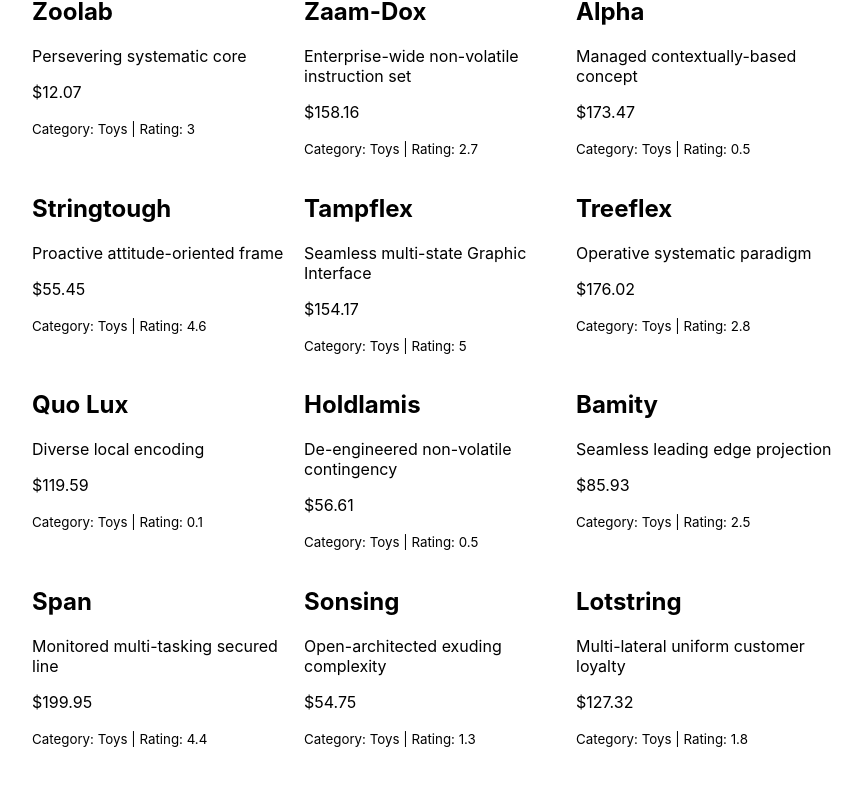
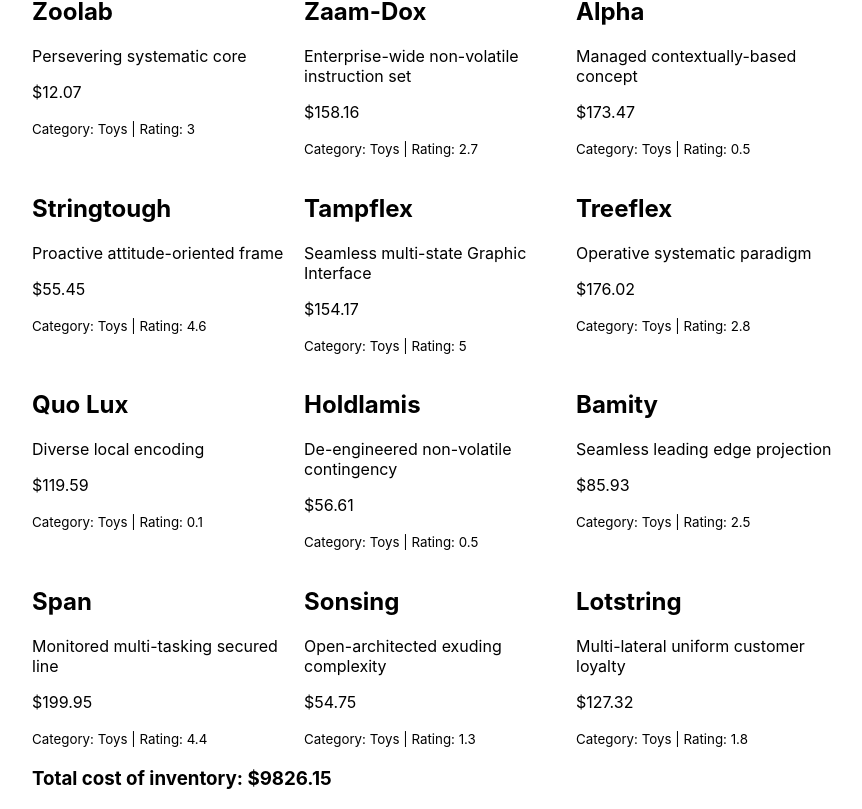
Before and after one commit to djaskulak/react-product-list, a React (Create React App) app: page / in a window 1280 px wide. Shown: the part 361-1170 px from the top of the page, without its empty margins (208-1070 px from the left). Before the commit the page ends 1109 px from the top, so only its background shows below. Built offline with nearby package versions, Linux system fonts and the light colour scheme.

Commit message:
inventory

```diff
--- a/src/App.js
+++ b/src/App.js
@@ -5,6 +5,7 @@ import data, {uniqueCategories} from './data';
 import CategoryList from './CategoryList';
 import ProductList from './ProductList';
 import Header from './Header';
+import Inventory from './Inventory';
 
 function App() {
   const [category, setCategory] = useState('Toys');
@@ -23,6 +24,8 @@ function App() {
       <ProductList
         category = {category}
       />
+      <Inventory />
+
     </div>
   );
 }
--- /dev/null
+++ b/src/Inventory.js
@@ -0,0 +1,15 @@
+import data from './data';
+
+const total = data.reduce( (acc, obj) => {
+    return acc + parseFloat( obj.price.slice(1) )
+}, 0).toFixed(2);
+
+function Inventory() {
+    return (
+        <div className="Inventory">
+            <h3>Total cost of inventory: ${total}</h3>
+        </div>
+    )
+}
+
+export default Inventory;
--- a/src/ProductList.js
+++ b/src/ProductList.js
@@ -1,12 +1,14 @@
 import data from './data';
 import './ProductList.css';
+
+
 
 function ProductList(props) {
     const { category } = props;
 
     return (
         <div class="ProductList">
-            {data.filter(obj => obj.category === category).map(obj => {
+            {data.filter( obj => obj.category === category || category === 'All' ).map(obj => {
                 return (
                     <div>
                     <h2>{obj.name}</h2>
--- a/src/data.js
+++ b/src/data.js
@@ -31,6 +31,8 @@ const catsAndCounts = uniqueCategories.map( name => {
     return { name, count: categoriesAndCounts[name] } // { name: 'toys' }
 })
 
+catsAndCounts.push({ name: 'All', count: 100 })
+
 export {
     allCategories,
     uniqueCategories,
```
